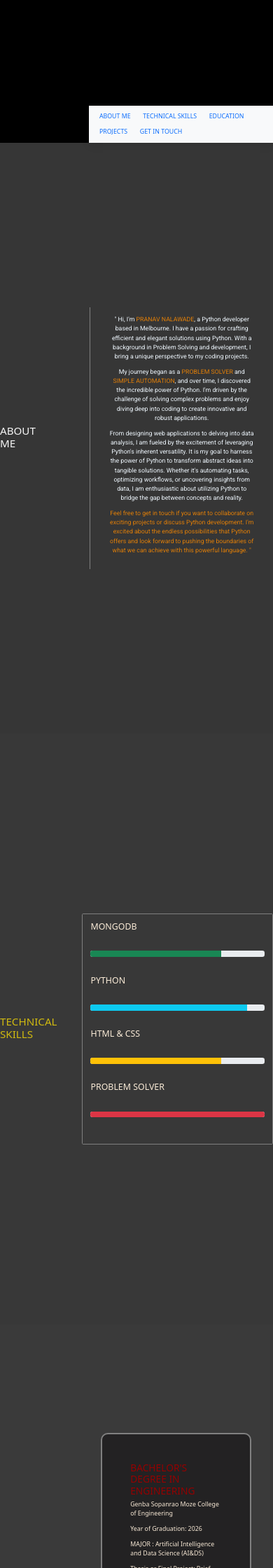
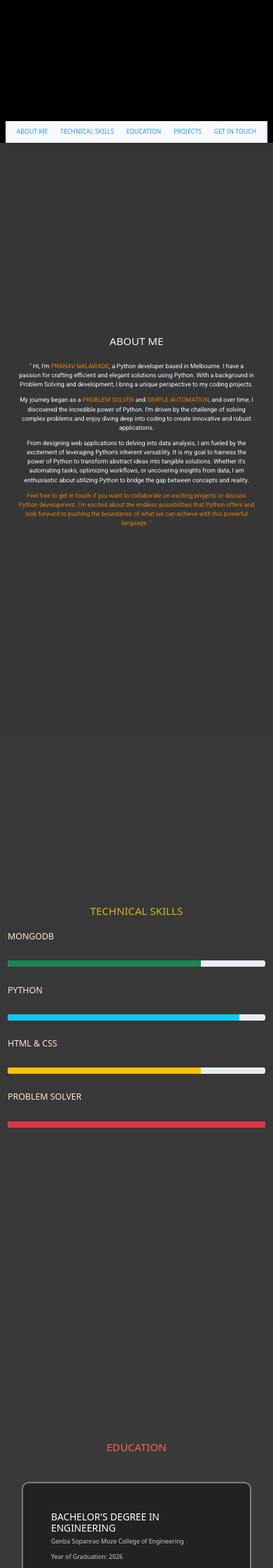
Before and after one commit to PlanetDestroyyer/My-Website, a Flask app: page / in a window 390 px wide. Shown: the part 640-2880 px from the top of the page at 70% size. Run offline with Flask 3, Linux system fonts and the light colour scheme; some libraries are stand-ins or nearby versions.

Commit message:
new uodate

```diff
--- a/app.py
+++ b/app.py
@@ -1,6 +1,6 @@
 from flask import Flask,render_template,redirect,request
 
-import smtplib
+
 app = Flask(__name__)
 
 @app.route("/")
--- a/templates/index.html
+++ b/templates/index.html
@@ -181,37 +206,57 @@
     }
 
     /* Media query for mobile devices */
+    /* ... (your existing CSS styles) ... */
+
+    /* Media query for mobile devices */
     @media only screen and (max-width: 767px) {
       html {
-        font-size: 62.5%;
-        /* Adjust the base font size for tablets and larger screens */
+        font-size: 55%;
+        /* Adjust the base font size for smaller screens */
       }
 
       .header {
-        width: 80%;
-        /* Adjust the header width for tablets and larger screens */
+        width: 60% !important;
+        /* Adjust the header width for smaller screens */
+      }
+
+      .slides.slide2 .column-1 {
+        padding: 1.25rem !important;
+        margin-left: 0 !important;
+      }
+
+      .slides.slide2 .column-1 {
+        margin-left: 0;
+      }
+
+      .slides {
+        flex-direction: column;
+        align-items: center;
+        gap: 0.625rem;
+        /* Adjust the gap between slides for smaller screens */
       }
 
       .container-txt {
-        padding-left: 20%;
-        /* Adjust the text container padding for tablets and larger screens */
+        padding-left: 0;
+        /* Remove the text container padding for smaller screens */
+      }
+
+      .column-1 {
+        margin-left: 0%;
       }
 
       .column-1,
       .column-2,
       .column-4 {
-        width: 60%;
-        /* Adjust column widths for tablets and larger screens */
-        padding: 2rem;
-        /* Adjust column padding for tablets and larger screens */
+        width: 100%;
+        border: none;
+        /* Remove borders on columns for smaller screens */
+        padding: 1.25rem;
       }
-    }
 
-    /* Media query for smaller screens */
-    @media only screen and (max-width: 767px) {
-      html {
-        font-size: 55%;
-        /* Adjust the base font size for smaller screens */
+      .column-1 h1 {
+        font-size: 2rem;
+        /* Adjust the font size of h1 in column-1 for smaller screens */
       }
 
       /* Adjust font size for various elements on smaller screens */
@@ -225,14 +270,6 @@
       .aboutus {
         text-align: center;
         padding: 0 15px;
-      }
-
-      /* Adjust padding for columns */
-      .column-1,
-      .column-2,
-      .column-4 {
-        width: 100%;
-        padding: 1.25rem;
       }
     }
   </style>
@@ -253,23 +290,23 @@
           </div>
         </div>
       </div>
-      <nav class="navbar navbar-expand-lg bg-body-tertiary">
+      <nav class="navbar navbar-expand-lg bg-body-tertiary" style="background-color: #2d2d0d;">
         <div class="nav-container container">
           <ul class="nav">
             <li class="nav-item">
-              <a class="nav-link active" aria-current="page" href="#ABOUTME">ABOUT ME</a>
+              <a class="nav-link active" aria-current="page" href="#ABOUTME" style="color: #2394fd;">ABOUT ME</a>
             </li>
             <li class="nav-item">
-              <a class="nav-link active" href="#TECHNICAL-SKILLS">TECHNICAL SKILLS</a>
+              <a class="nav-link active" href="#TECHNICAL-SKILLS" style="color: #2394fd;">TECHNICAL SKILLS</a>
             </li>
             <li class="nav-item">
-              <a class="nav-link active" href="#EDUCATION">EDUCATION</a>
+              <a class="nav-link active" href="#EDUCATION" style="color: #2394fd;">EDUCATION</a>
             </li>
             <li class="nav-item">
-              <a class="nav-link active" href="#PROJECTS">PROJECTS</a>
+              <a class="nav-link active" href="#PROJECTS" style="color: #2394fd;">PROJECTS</a>
             </li>
             <li class="nav-item">
-              <a class="nav-link active" href="#GET-IN-TOUCH">GET IN TOUCH</a>
+              <a class="nav-link active" href="#GET-IN-TOUCH" style="color: #2394fd;">GET IN TOUCH</a>
             </li>
           </ul>
         </div>
@@ -326,24 +363,25 @@
       </div>
     </div>
     <div class="slides slide4" id="EDUCATION">
-      <h2 class="column" style="color: rgb(149, 0, 0);">EDUCATION</h2>
+      <h2 class="column" style="color: #FF6347;">EDUCATION</h2>
       <div class="column-4">
         <div style="border: 2px solid gray; padding: 40px; margin: 20px; background: #232223; border-radius: 10px;">
-          <h3 style="color: rgb(149, 0, 0);">BACHELOR'S DEGREE IN ENGINEERING</h3>
-          <p>Genba Sopanrao Moze College of Engineering</p>
-          <p>Year of Graduation: 2026</p>
-          <p>MAJOR : Artificial Intelligence and Data Science (AI&DS)</p>
-          <p>Thesis or Final Project: Brief description of your thesis or final project</p>
+          <h3 style="color: white;">BACHELOR'S DEGREE IN ENGINEERING</h3>
+          <p style="color: #CCCCCC;">Genba Sopanrao Moze College of Engineering</p>
+          <p style="color: #CCCCCC;">Year of Graduation: 2026</p>
+          <p style="color: #FFCCCC;">MAJOR : Artificial Intelligence and Data Science (AI&DS)</p>
+          <p style="color: #CCCCCC;">Currently Pursing My Second Year Of Engineering</p>
         </div>
         <div style="border: 2px solid gray; padding: 40px;margin: 20px;  background: #232223; border-radius: 10px;">
-          <h3 style="color: rgb(149, 0, 0);">SECONDARY SCHOOL</h3>
-          <p>S. B. Patil College of Science and Commerce</p>
-          <p>Completed Year : 2022</p>
-          <p>MAJOR: SCIENCE</p>
-          <p>Achievements: Any notable achievements or awards</p>
+          <h3 style="color: white;">SECONDARY SCHOOL</h3>
+          <p style="color: #CCCCCC;">S. B. Patil College of Science and Commerce</p>
+          <p style="color: #CCCCCC;">Completed Year : 2022</p>
+          <p style="color: #FFCCCC;">MAJOR: SCIENCE</p>
+          <p style="color: #CCCCCC;">Has Completed my Secondary Studies with 60% in Exams</p>
         </div>
       </div>
     </div>
+
     <div class="slides slide5" id="PROJECTS">
       <h2 class="column" style="color: rgb(224, 126, 8);">PROJECTS</h2>
       <div class="column-4">
```
Also changed, not shown: other parts of templates/index.html (+35 -17 lines).
